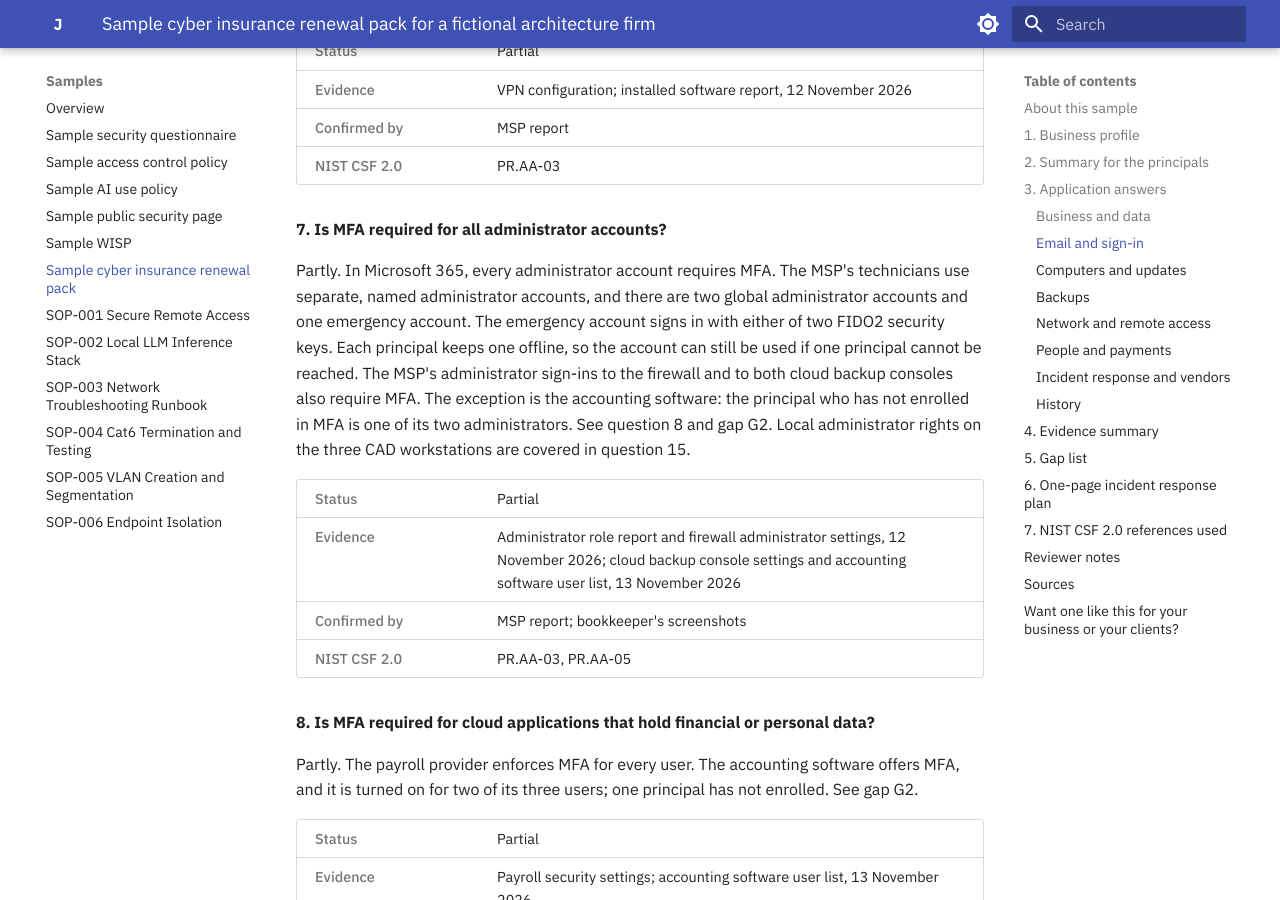
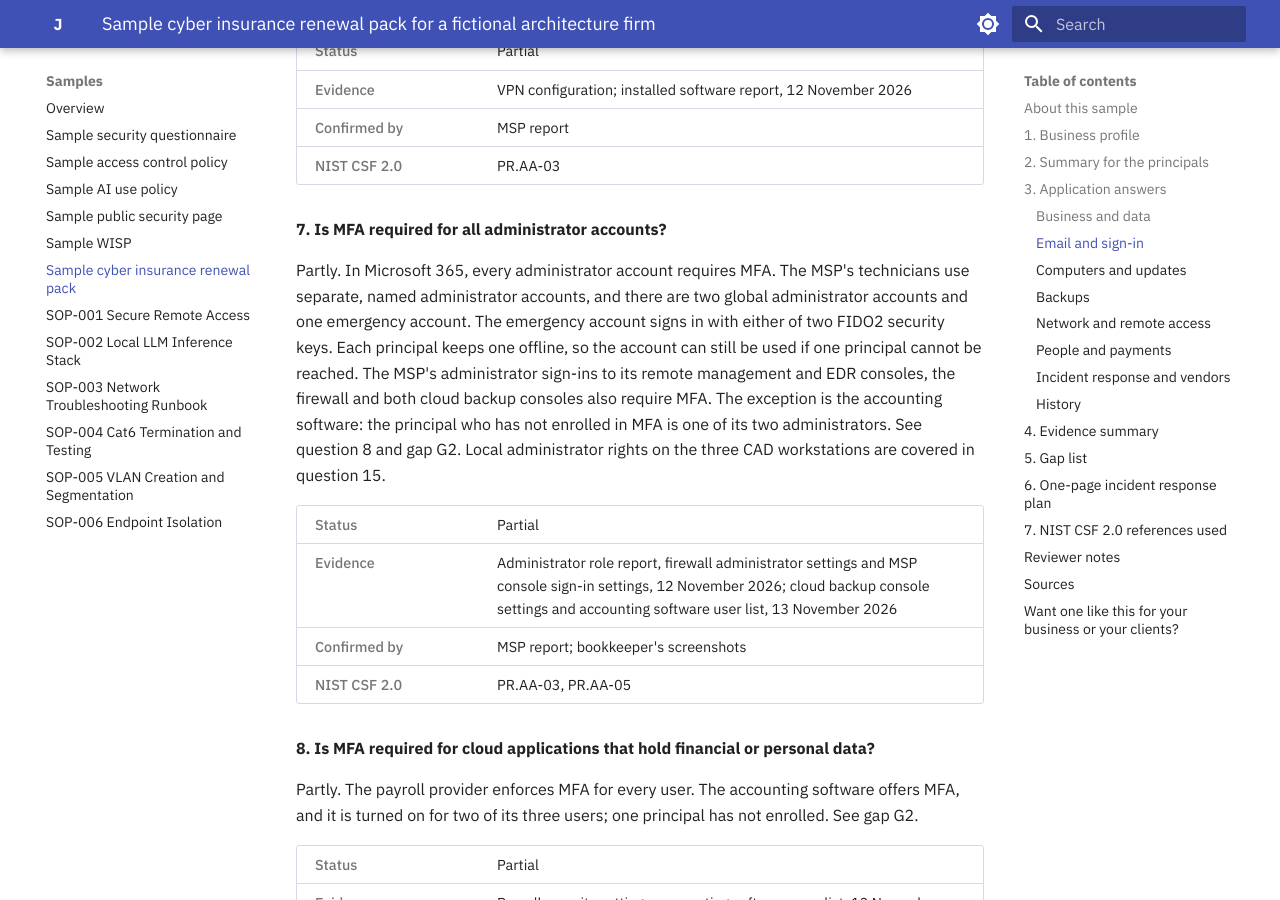
Before and after one commit to JohnsonTechnicalSystems/johnsotechnicalsystems-portfolio, an MkDocs documentation site: the page built from docs/sample-insurance-renewal-pack.md, in a window 1280 px wide and 900 px high, scrolled down 4153 px. Built offline with MkDocs 1.6.1 and Material for MkDocs 9.7.7, drawn with Linux system fonts in a browser that asks for light colours; some of the changed text lies outside the part shown.

Commit message:
Name the MSP's own consoles in question 7 and say extended updates are temporary
Settles the two points the second review left for Lloyd, with the page and its downloads regenerated together.

Co-Authored-By: Claude Fable 5.2 <noreply@anthropic.com>

```diff
--- a/docs/sample-insurance-renewal-pack.md
+++ b/docs/sample-insurance-renewal-pack.md
@@ -129,12 +129,12 @@ Partly. The VPN requires a Microsoft 365 sign-in with MFA. However, the accounti
 
 **7. Is MFA required for all administrator accounts?**
 
-Partly. In Microsoft 365, every administrator account requires MFA. The MSP's technicians use separate, named administrator accounts, and there are two global administrator accounts and one emergency account. The emergency account signs in with either of two FIDO2 security keys. Each principal keeps one offline, so the account can still be used if one principal cannot be reached. The MSP's administrator sign-ins to the firewall and to both cloud backup consoles also require MFA. The exception is the accounting software: the principal who has not enrolled in MFA is one of its two administrators. See question 8 and gap G2. Local administrator rights on the three CAD workstations are covered in question 15.
+Partly. In Microsoft 365, every administrator account requires MFA. The MSP's technicians use separate, named administrator accounts, and there are two global administrator accounts and one emergency account. The emergency account signs in with either of two FIDO2 security keys. Each principal keeps one offline, so the account can still be used if one principal cannot be reached. The MSP's administrator sign-ins to its remote management and EDR consoles, the firewall and both cloud backup consoles also require MFA. The exception is the accounting software: the principal who has not enrolled in MFA is one of its two administrators. See question 8 and gap G2. Local administrator rights on the three CAD workstations are covered in question 15.
 
 <div class="jts-meta" markdown>
 
 - **Status** Partial
-- **Evidence** Administrator role report and firewall administrator settings, 12 November 2026; cloud backup console settings and accounting software user list, 13 November 2026
+- **Evidence** Administrator role report, firewall administrator settings and MSP console sign-in settings, 12 November 2026; cloud backup console settings and accounting software user list, 13 November 2026
 - **Confirmed by** MSP report; bookkeeper's screenshots
 - **NIST CSF 2.0** PR.AA-03, PR.AA-05
 
@@ -458,7 +458,7 @@ What proves each group of answers, where it came from and when it was captured.
 | Control | Evidence | Source | Captured | Questions |
 | --- | --- | --- | --- | --- |
 | Business, data and IT support | Company profile; data inventory; payroll provider employee count; HR folder permissions report; accounting software payment settings; MSP service agreement | Principal; office manager; bookkeeper; contract | November 2026 | 1 to 4 |
-| MFA on email and administrator accounts | Conditional access policy export; MFA registration report; administrator role report; firewall administrator settings | Microsoft 365 admin center and firewall, exported by the MSP | 12 November 2026 | 5, 7 |
+| MFA on email and administrator accounts | Conditional access policy export; MFA registration report; administrator role report; firewall administrator settings; MSP console sign-in settings | Microsoft 365 admin center, firewall and MSP consoles, exported by the MSP | 12 November 2026 | 5, 7 |
 | MFA on remote access and cloud applications | VPN configuration; installed software report; payroll and accounting user settings | MSP tools; screenshots from the bookkeeper | 12 and 13 November 2026 | 6, 7, 8 |
 | Email protection | Email security policy export; SPF, DKIM and DMARC records | Microsoft 365 admin center; public DNS | 10 November 2026 | 9 |
 | EDR coverage and alert handling | EDR device list; response policy; MSP service agreement | EDR console; contract | 12 November 2026 | 10, 11 |
@@ -550,7 +550,7 @@ Answers that changed during review. On real work, these notes go to the MSP or t
 | Question | What changed in review |
 | --- | --- |
 | Q6 | The MSP's first draft answered Yes, because the VPN requires MFA. The installed software report showed a vendor's remote support tool with unattended, password-only access. The answer was changed to Partial and the tool became gap G1. |
-| Q7 | The draft answered Yes from the Microsoft 365 administrator role report alone. The question asks about all administrator accounts, so the firewall, the backup consoles and the accounting software were checked too. One administrator of the accounting software has no MFA, so the answer is Partial until gap G2 is closed. |
+| Q7 | The draft answered Yes from the Microsoft 365 administrator role report alone. The question asks about all administrator accounts, so the MSP's own consoles, the firewall, the backup consoles and the accounting software were checked too. One administrator of the accounting software has no MFA, so the answer is Partial until gap G2 is closed. |
 | Q10 | The draft said EDR was on "all endpoints". The device list showed 20 of 22, so the answer gives the count and names the two devices. |
 | Q13 | The plotter PC was missing from the first inventory because it is not used for email. It was added after the EDR device list and the network diagram were compared. |
 | Q17 | The draft said backups were "immutable". The cloud copies are separate and protected by MFA, but the immutability setting was off in both services. The answer says exactly that. |
```
Also changed, not shown: other parts of docs/sample-insurance-renewal-pack.md (+2 -1 lines), 2 other files.
